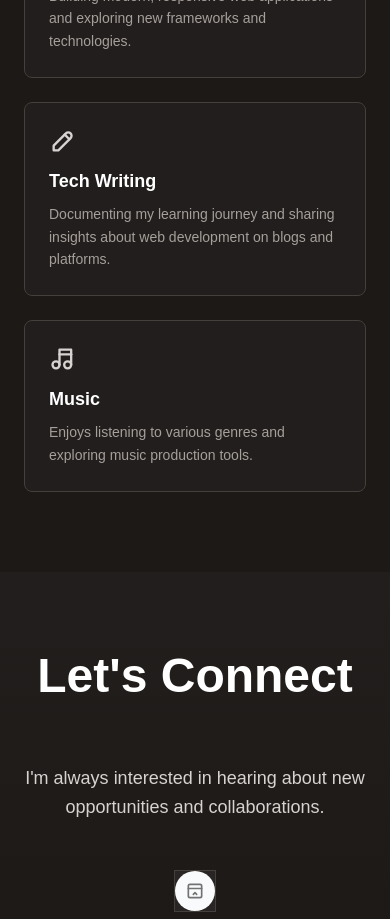
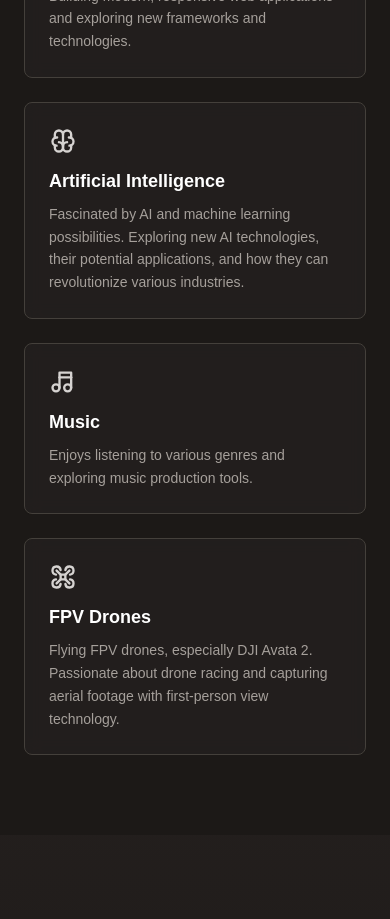
Before and after one commit to Fernando546/portfolio, a Next.js app: page / in a window 390 px wide. Shown: the part 6060-6979 px from the top of the page. Built offline with nearby package versions, Linux system fonts and the light colour scheme.

Commit message:
Update HobbyCard components to reflect new interests in AI and FPV drones; adjust heading size in Hero Section

```diff
--- a/app/page.tsx
+++ b/app/page.tsx
@@ -11,7 +11,7 @@ import { BackgroundRippleEffect } from "@/components/ui/background-ripple-effect
 import { FloatingDock } from "@/components/ui/floating-dock";
 import { Spotlight } from "@/components/ui/spotlight-new";
 import { HoverBorderGradient } from "@/components/ui/hover-border-gradient";
-import { IconMail, IconBrandGithub, IconBrandLinkedin, IconBallBasketball, IconWifi, IconCode, IconPencil, IconMusic } from "@tabler/icons-react";
+import { IconMail, IconBrandGithub, IconBrandLinkedin, IconBallBasketball, IconWifi, IconCode, IconBrain, IconMusic, IconDrone } from "@tabler/icons-react";
 import { useState } from "react";
 
 export default function Home() {
@@ -160,7 +160,7 @@ export default function Home() {
             {/* Text Content */}
             <div className="flex flex-col items-center text-center -ml-8">
               <div className="mb-6 animate-fade-in-up" style={{ animationDelay: "0s" }}>
-                <h1 className="text-4xl md:text-6xl font-semibold leading-tight text-white">
+                <h1 className="text-4xl md:text-7xl font-semibold leading-tight text-white">
                   Hey, I'm <span className="text-stone-300">Dawid</span>
                 </h1>
               </div>
@@ -376,15 +376,21 @@ export default function Home() {
             />
 
             <HobbyCard
-              title="Tech Writing"
-              description="Documenting my learning journey and sharing insights about web development on blogs and platforms."
-              icon={<IconPencil size={28} />}
+              title="Artificial Intelligence"
+              description="Fascinated by AI and machine learning possibilities. Exploring new AI technologies, their potential applications, and how they can revolutionize various industries."
+              icon={<IconBrain size={28} />}
             />
 
             <HobbyCard
               title="Music"
               description="Enjoys listening to various genres and exploring music production tools."
               icon={<IconMusic size={28} />}
+            />
+
+            <HobbyCard
+              title="FPV Drones"
+              description="Flying FPV drones, especially DJI Avata 2. Passionate about drone racing and capturing aerial footage with first-person view technology."
+              icon={<IconDrone size={28} />}
             />
           </div>
         </div>
```
